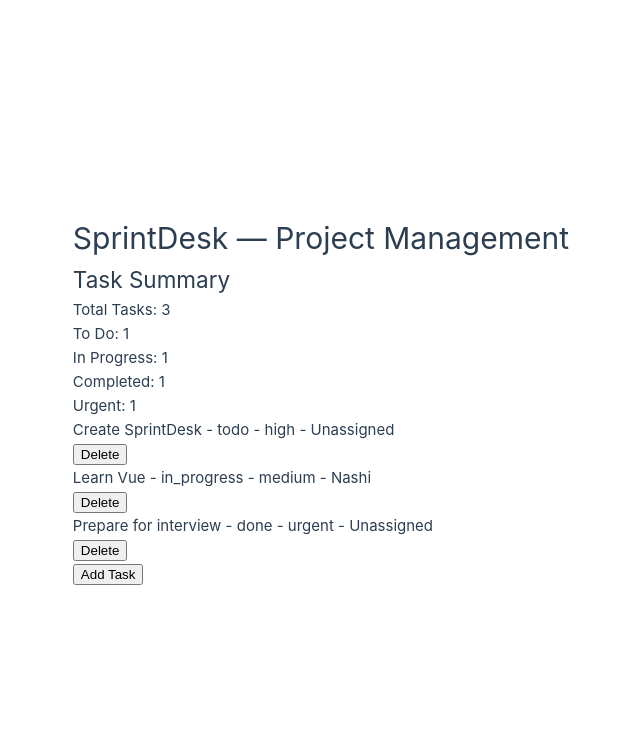
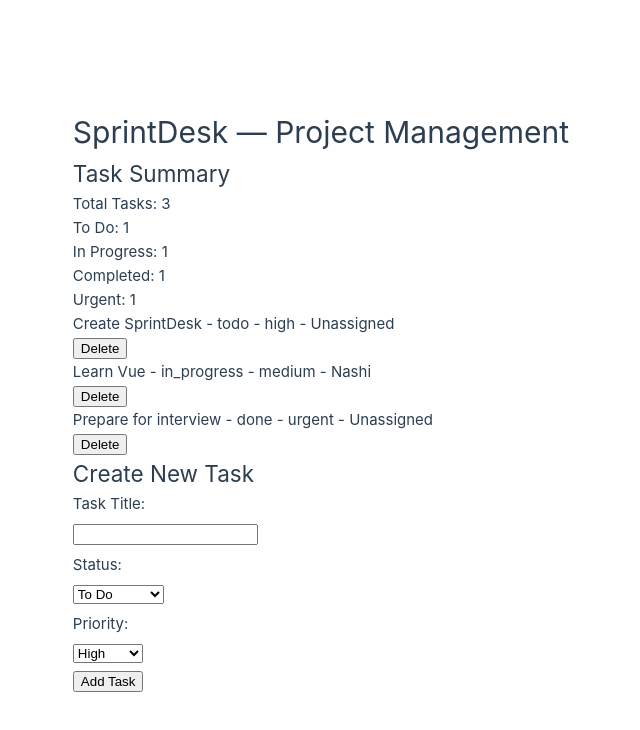
Before and after one commit to ntee1993/sprintdesk, a Vue app in the folder apps/web/: page / in a window 1280 px wide. Shown: the top 730 px of the page, without its empty margins (71-711 px from the left). Built offline with nearby package versions, Linux system fonts and the light colour scheme.

Commit message:
feat(web): add typed task creation form with validation

```diff
--- a/apps/web/src/App.vue
+++ b/apps/web/src/App.vue
@@ -1,6 +1,6 @@
 <script setup lang="ts">
-import { ref } from 'vue'
-import type { Task } from './types/task'
+import { ref, watch } from 'vue'
+import type { Task, TaskPriority, TaskStatus } from './types/task'
 import TaskCard from './components/TaskCard.vue'
 import TaskSummary from './components/TaskSummary.vue'
 
@@ -10,16 +10,45 @@
   { id: 3, title: 'Prepare for interview', status: 'done', priority: 'urgent' },
 ])
 
+const inputTitle = ref<Task['title']>('')
+
+const selectedStatus = ref<TaskStatus>('todo')
+const selectedPriority = ref<TaskPriority>('high')
+
+const titleErrorMsg = 'Task title is required.'
+const titleError = ref<typeof titleErrorMsg | ''>('')
+
+watch(inputTitle, (newValue) => {
+  if (newValue.trim().length !== 0) {
+    titleError.value = ''
+  }
+})
+
 function addTask() {
-  const taskId = tasks.value.map((task) => task.id)
-  const maxId = taskId.length > 0 ? Math.max(...taskId) : 0
-  const newId = maxId + 1
+  const title = inputTitle.value.trim()
+
+  if (title.length === 0) {
+    titleError.value = titleErrorMsg
+    return
+  }
+
+  const taskIds = tasks.value.map((task) => task.id)
+  const maxId = taskIds.length > 0 ? Math.max(...taskIds) : 0
+  const id = maxId + 1
+  const status = selectedStatus.value
+  const priority = selectedPriority.value
+
   tasks.value.push({
-    id: newId,
-    title: 'Learn NestJS',
-    status: 'todo',
-    priority: 'high',
+    id,
+    title,
+    status,
+    priority,
   })
+
+  titleError.value = ''
+  inputTitle.value = ''
+  selectedStatus.value = 'todo'
+  selectedPriority.value = 'high'
 }
 
 function deleteTask(taskId: number) {
@@ -34,6 +63,38 @@
 
     <TaskSummary :tasks="tasks" />
     <TaskCard v-for="task in tasks" :key="task.id" :task="task" @delete="deleteTask" />
-    <div><button @click="addTask">Add Task</button></div>
+
+    <h2>Create New Task</h2>
+    <form @submit.prevent="addTask">
+      <label for="task-title">Task Title:</label>
+      <input id="task-title" type="text" v-model="inputTitle" />
+      <p v-if="titleError">{{ titleError }}</p>
+
+      <label for="task-status">Status:</label>
+      <select id="task-status" v-model="selectedStatus">
+        <option value="todo">To Do</option>
+        <option value="in_progress">In Progress</option>
+        <option value="done">Done</option>
+      </select>
+
+      <label for="task-priority">Priority:</label>
+      <select id="task-priority" v-model="selectedPriority">
+        <option value="low">Low</option>
+        <option value="medium">Medium</option>
+        <option value="high">High</option>
+        <option value="urgent">Urgent</option>
+      </select>
+
+      <button type="submit">Add Task</button>
+    </form>
   </main>
 </template>
+
+<style scoped>
+form {
+  display: flex;
+  flex-direction: column;
+  align-items: flex-start;
+  gap: 8px;
+}
+</style>
```
